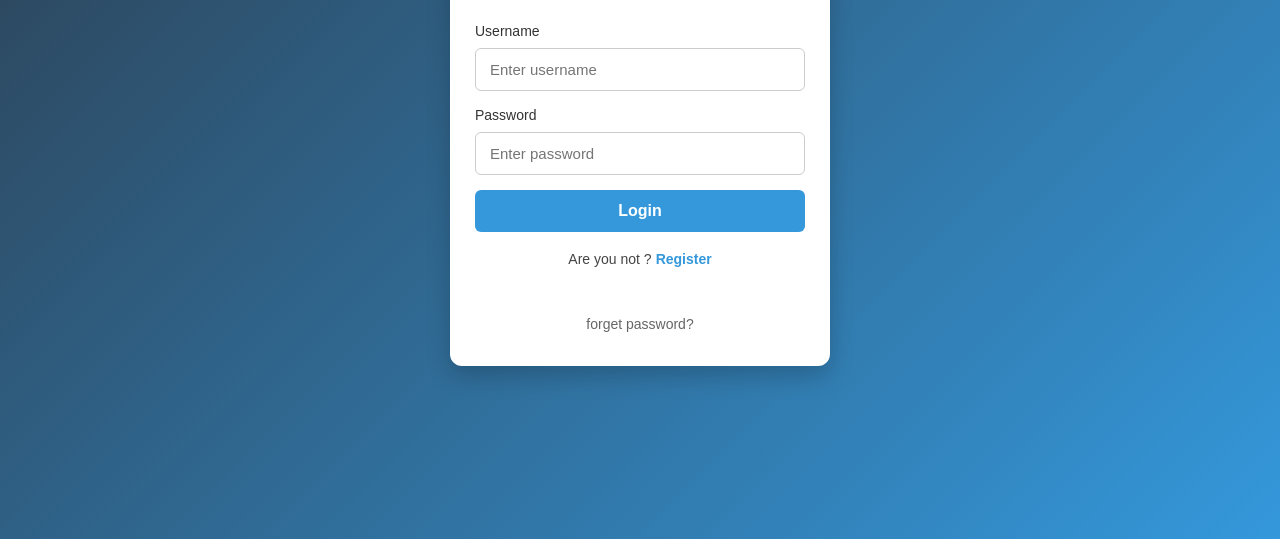
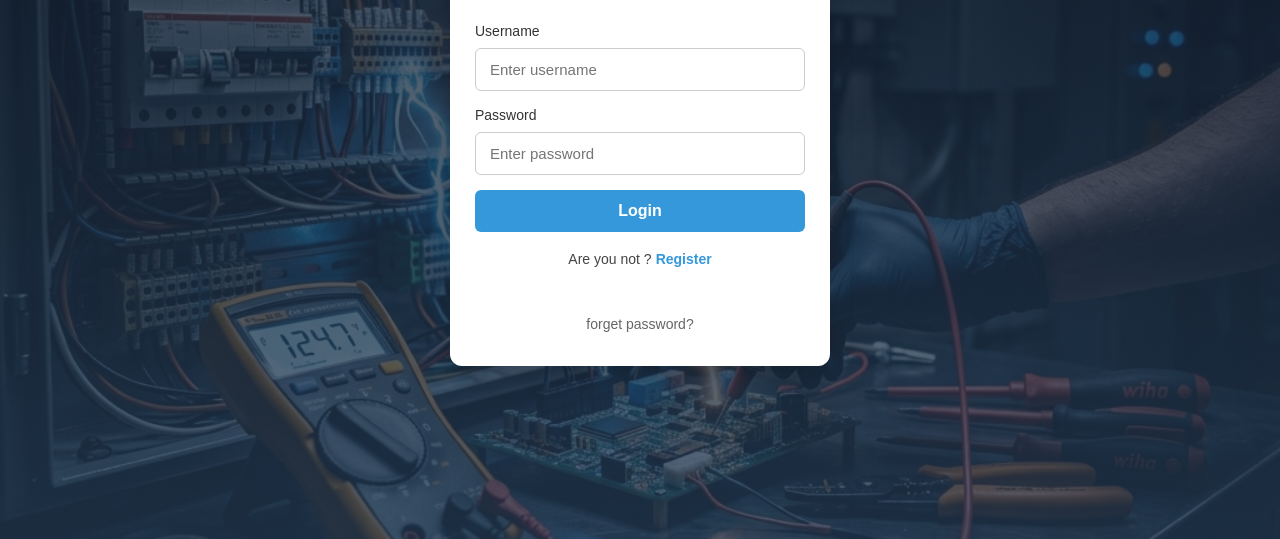
Before and after one commit to Purusothamankarthi/CKPElectrical-FrontEnd, a website: page index.html in a window 1280 px wide. Shown: the part 261-800 px from the top of the page. Drawn offline with Linux system fonts and the light colour scheme.

Commit message:
Add electrical service background image to all pages and remove alert popups

```diff
--- a/api.js
+++ b/api.js
@@ -9,7 +9,6 @@ function apiFetch(url, options = {}) {
 
     // If no token, stop here
     if (!token) {
-        alert("Please login again");
         window.location.href = "index.html";
         return;
     }
--- a/dashboard.css
+++ b/dashboard.css
@@ -7,7 +7,8 @@
 
 body{
     min-height: 100vh;
-    background: linear-gradient(135deg, #232526, #414345);
+    background: linear-gradient(rgba(15, 23, 42, 0.8), rgba(30, 41, 59, 0.8)), url('electrical_bg.png') no-repeat center center fixed;
+    background-size: cover;
     display: flex;
     justify-content: center;
     align-items: center;
--- a/edit.css
+++ b/edit.css
@@ -7,7 +7,8 @@
 
 body{
     min-height: 100vh;
-    background: linear-gradient(135deg, #283048, #859398);
+    background: linear-gradient(rgba(20, 30, 48, 0.8), rgba(15, 23, 42, 0.8)), url('electrical_bg.png') no-repeat center center fixed;
+    background-size: cover;
     display: flex;
     justify-content: center;
     align-items: center;
--- a/editpage.js
+++ b/editpage.js
@@ -33,7 +33,6 @@ function edit() {
 
     const token = localStorage.getItem("token");
     if (!token) {
-        alert("Please login first");
         window.location.href = "index.html";
         return;
     }
@@ -77,7 +76,6 @@ function start() {
 
         const token = localStorage.getItem("token");
         if (!token) {
-            alert("Please login first");
             window.location.href = "index.html";
             return;
         }
@@ -100,13 +98,11 @@ function start() {
             body: JSON.stringify(data)
         })
             .then(() => {
-                alert("Service updated successfully");
                 window.location.href = "view.html";
             })
             .catch(err => {
                 hideLoading();
                 console.log(err);
-                alert("Failed to update service record.");
             });
     });
 }
--- a/forgot.css
+++ b/forgot.css
@@ -7,7 +7,8 @@
 
 body{
     min-height: 100vh;
-    background: linear-gradient(135deg, #34495e, #2c3e50);
+    background: linear-gradient(rgba(44, 62, 80, 0.78), rgba(15, 23, 42, 0.8)), url('electrical_bg.png') no-repeat center center fixed;
+    background-size: cover;
     display: flex;
     justify-content: center;
     align-items: center;
--- a/index.css
+++ b/index.css
@@ -8,7 +8,8 @@
 
 body{
     min-height: 100vh;
-    background: linear-gradient(135deg, #2c3e50, #3498db);
+    background: linear-gradient(rgba(20, 30, 48, 0.75), rgba(36, 59, 85, 0.75)), url('electrical_bg.png') no-repeat center center fixed;
+    background-size: cover;
     display: flex;
     justify-content: center;
     align-items: center;
--- a/index.js
+++ b/index.js
@@ -41,12 +41,11 @@ function login(event) {
     })
     .then(data => {
         localStorage.setItem("token", data.token);
-        alert("Login successful!");
         window.location.href = "dashboard.html";
     })
     .catch(error => {
         hideLoading();
-        alert("Login failed: " + error.message);
+        console.error("Login failed:", error.message);
     });
 }
 
@@ -67,7 +66,6 @@ function register(event) {
     })
     .then(response => {
         if (response.ok) {
-            alert("Registration successful! Please log in.");
             window.location.href = "index.html";
         } else {
             return response.json().then(data => { throw new Error(data.message || "Registration failed") });
@@ -75,6 +73,6 @@ function register(event) {
     })
     .catch(error => {
         hideLoading();
-        alert("Registration failed: " + error.message);
+        console.error("Registration failed:", error.message);
     });
 }
--- a/java.js
+++ b/java.js
@@ -24,7 +24,6 @@ function showdetails() {
     const token = localStorage.getItem("token");
 
     if (token === null) {
-        alert("Please login first");
         window.location.href = "index.html";
         return;
     }
@@ -146,7 +145,6 @@ function searchCustomer() {
 
     const token = localStorage.getItem("token");
     if (!token) {
-        alert("Please login first");
         window.location.href = "index.html";
         return;
     }
--- a/register.css
+++ b/register.css
@@ -7,7 +7,8 @@
 
 body{
     min-height: 100vh;
-    background: linear-gradient(135deg, #16a085, #2ecc71);
+    background: linear-gradient(rgba(15, 32, 39, 0.78), rgba(32, 58, 67, 0.78)), url('electrical_bg.png') no-repeat center center fixed;
+    background-size: cover;
     display: flex;
     justify-content: center;
     align-items: center;
--- a/service-entry.css
+++ b/service-entry.css
@@ -7,7 +7,8 @@
 
 body{
     min-height: 100vh;
-    background: linear-gradient(135deg, #1f4037, #99f2c8);
+    background: linear-gradient(rgba(20, 45, 38, 0.78), rgba(15, 23, 42, 0.8)), url('electrical_bg.png') no-repeat center center fixed;
+    background-size: cover;
     display: flex;
     justify-content: center;
     align-items: center;
--- a/view.css
+++ b/view.css
@@ -7,7 +7,8 @@
 
 body{
     min-height: 100vh;
-    background: linear-gradient(135deg, #1d4350, #a43931);
+    background: linear-gradient(rgba(15, 23, 42, 0.82), rgba(30, 41, 59, 0.82)), url('electrical_bg.png') no-repeat center center fixed;
+    background-size: cover;
     display: flex;
     justify-content: center;
     align-items: center;
```
Also changed, not shown: create.html (+0 -3 lines), dashboard.html (+0 -1 lines), forgot.html (+1 -1 lines), electrical_bg.png (added).
